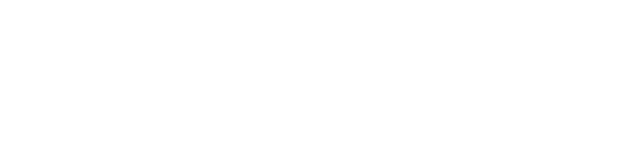
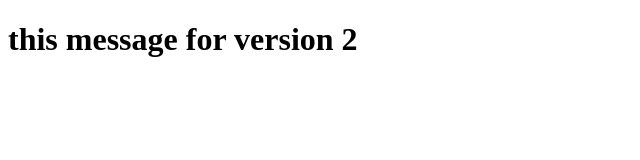
Before and after one commit to Ashutosh1124/mypracticerepo, a plain HTML site: page index.html in a window 1280 px wide. Shown: the whole page, without its empty margins (0-640 px from the left). Drawn offline with Linux system fonts and the light colour scheme.

Commit message:
this commit for version 2

```diff
--- a/index.html
+++ b/index.html
@@ -6,6 +6,6 @@
     <title>Document</title>
 </head>
 <body>
-
+    <h1>this message for version 2 </h1>
 </body>
 </html>
```
